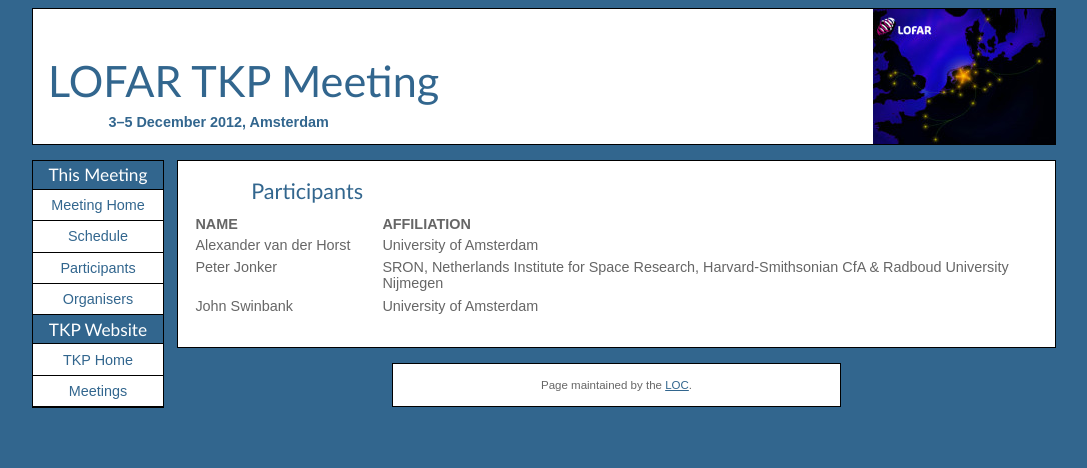
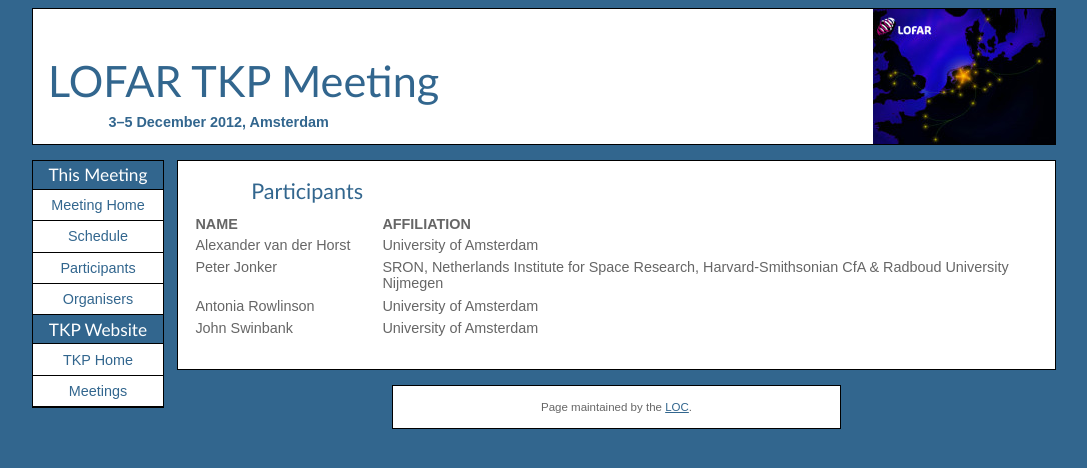
Before and after one commit to transientskp/transientskp.github.com, a Jekyll site: the page built from meetings/2012-12/participants.html, in a window 1280 px wide. Shown: the top 468 px of the page, without its empty margins (96-1183 px from the left). Built offline with Jekyll 4.4.1, drawn with Linux system fonts in a browser that asks for light colours.

Commit message:
Add Antonia to participants

```diff
--- a/meetings/2012-12/participants.html
+++ b/meetings/2012-12/participants.html
@@ -23,6 +23,10 @@
     <td>SRON, Netherlands Institute for Space Research, Harvard-Smithsonian CfA &amp; Radboud University Nijmegen</td>
   </tr>
   <tr>
+    <td>Antonia&nbsp;Rowlinson</td>
+    <td>University of Amsterdam</td>
+  </tr>
+  <tr>
     <td>John&nbsp;Swinbank</td>
     <td>University of Amsterdam</td>
   </tr>
```
